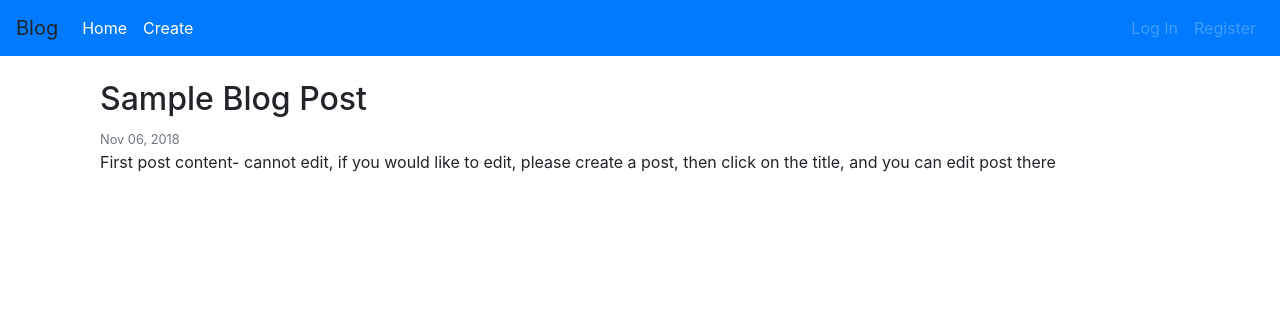
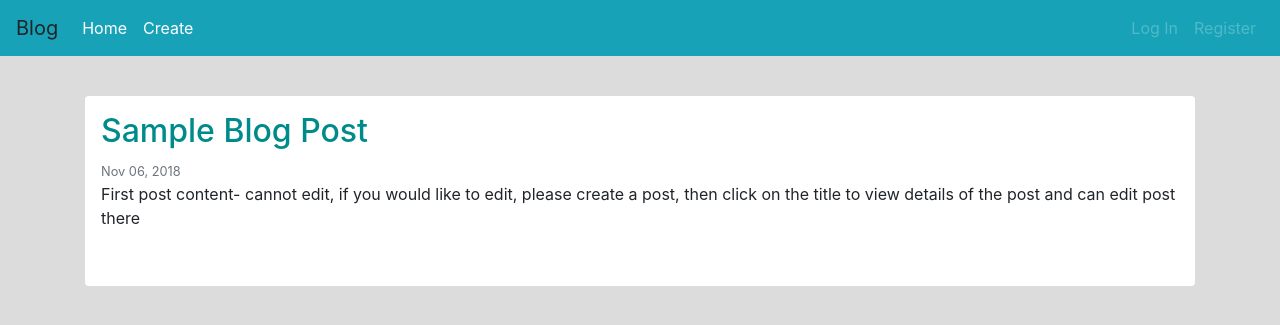
Before and after one commit to tuongviatruong/blog, a Flask app: page / in a window 1280 px wide. Shown: the top 325 px of the page. Run offline with Flask 2, Linux system fonts and the light colour scheme; data that the repository does not hold is empty; some libraries are stand-ins or nearby versions.

Commit message:
added css for styling

```diff
--- a/static/styles.css
+++ b/static/styles.css
@@ -0,0 +1,11 @@
+h2 {
+    color: #008B8B;
+}
+
+a {
+    color: #008B8B;
+}
+
+body {
+    background-color: gainsboro;
+}
--- a/templates/base.html
+++ b/templates/base.html
@@ -13,7 +13,7 @@
     {% endblock %}
 </head>
 
-  <nav class="navbar navbar-expand-lg navbar-dark bg-primary">
+  <nav class="navbar navbar-expand-lg navbar-dark bg-info">
     <a class="navbar-brand">Blog</a>
     <button class="navbar-toggler" type="button" data-toggle="collapse" data-target="#navbarNav" aria-controls="navbarNav" aria-expanded="false" aria-label="Toggle navigation">
       <span class="navbar-toggler-icon"></span>
--- a/templates/create_form.html
+++ b/templates/create_form.html
@@ -2,12 +2,12 @@
 
 {% block title %} Post {% endblock %}
 {% block body %}
-
+  <br>
 <div class="content-section">
     <form method="POST" action="">
         {{ form.hidden_tag() }}
         <fieldset class="form-group">
-            <legend class="border-bottom mb-4">{{ title }}</legend>
+            <legend class="border-bottom mb-4"><h2>{{ title }}</h2></legend>
             <div class="form-group">
                 {{ form.title.label(class="form-control-label") }}
                 {{ form.title(class="form-control form-control-lg") }}
--- a/templates/homepage.html
+++ b/templates/homepage.html
@@ -3,18 +3,20 @@
 {% block title %} Blog {% endblock %}
 {% block body %}
 <br>
-<div class="container-fluid">
+<div class="my-3 p-3 bg-white rounded shadow-sm">
 <h2>Sample Blog Post</h2>
     <small class="text-muted">Nov 06, 2018</small>
-    <p class="article-content">First post content- cannot edit, if you would like to edit, please create a post, then click on the title, and you can edit post there</p><br>
-
+    <p class="article-content">First post content- cannot edit, if you would like to edit, please create a post, then click on the title to view details of the post and can edit post there</p><br>
+</div>
 
   {% for post in posts %}
+<div class="my-3 p-3 bg-white rounded shadow-sm">
     <h2><a class="article-title" href="{{ url_for('post', blog_id=post.blog_id) }}">{{ post.title }}</a></h2>
     <small class="text-muted">{{ post.date.strftime('%b %d, %Y') }}</small>
     <p class="article-content">{{ post.description}}</p><br>
+</div>
   {% endfor %}
-</div>
+
 
 <script src=""></script>
 
--- a/templates/post.html
+++ b/templates/post.html
@@ -2,6 +2,8 @@
 
 {% block title %} Blog {% endblock %}
 {% block body %}
+
+<div class="my-3 p-3 bg-white rounded shadow-sm">
 
     <h2 class="post-title">{{ post.title }}</h2>
     <small class="text-muted">{{ post.date.strftime('%b %d, %Y') }}</small>
@@ -11,6 +13,7 @@
         <a class="btn btn-outline-info" href="{{ url_for('edit_post', blog_id=post.blog_id) }}">Edit Post</a>
 
     </div>
+</div>
 
 <script src=""></script>
 
```
Also changed, not shown: 1 other file.
